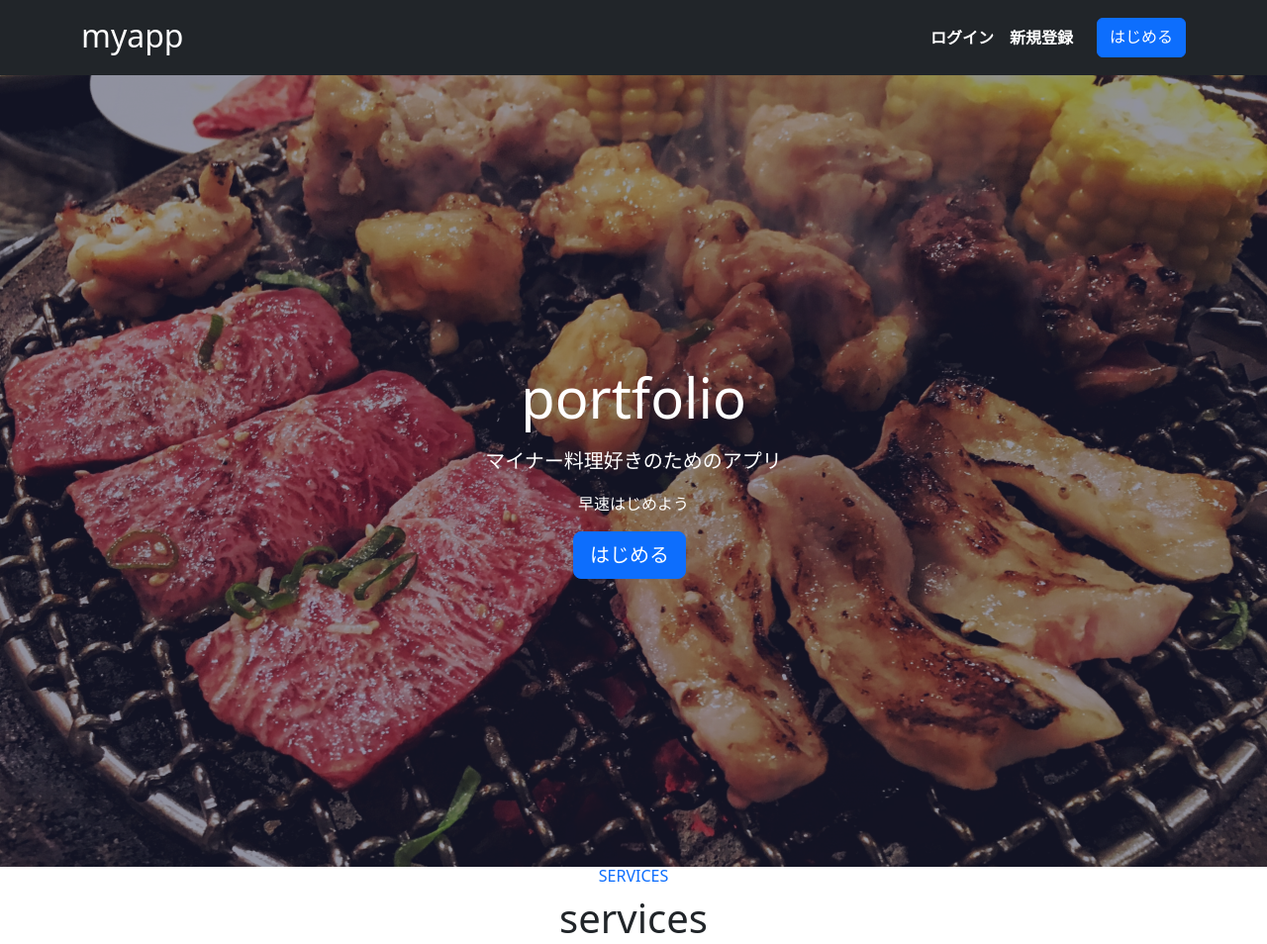
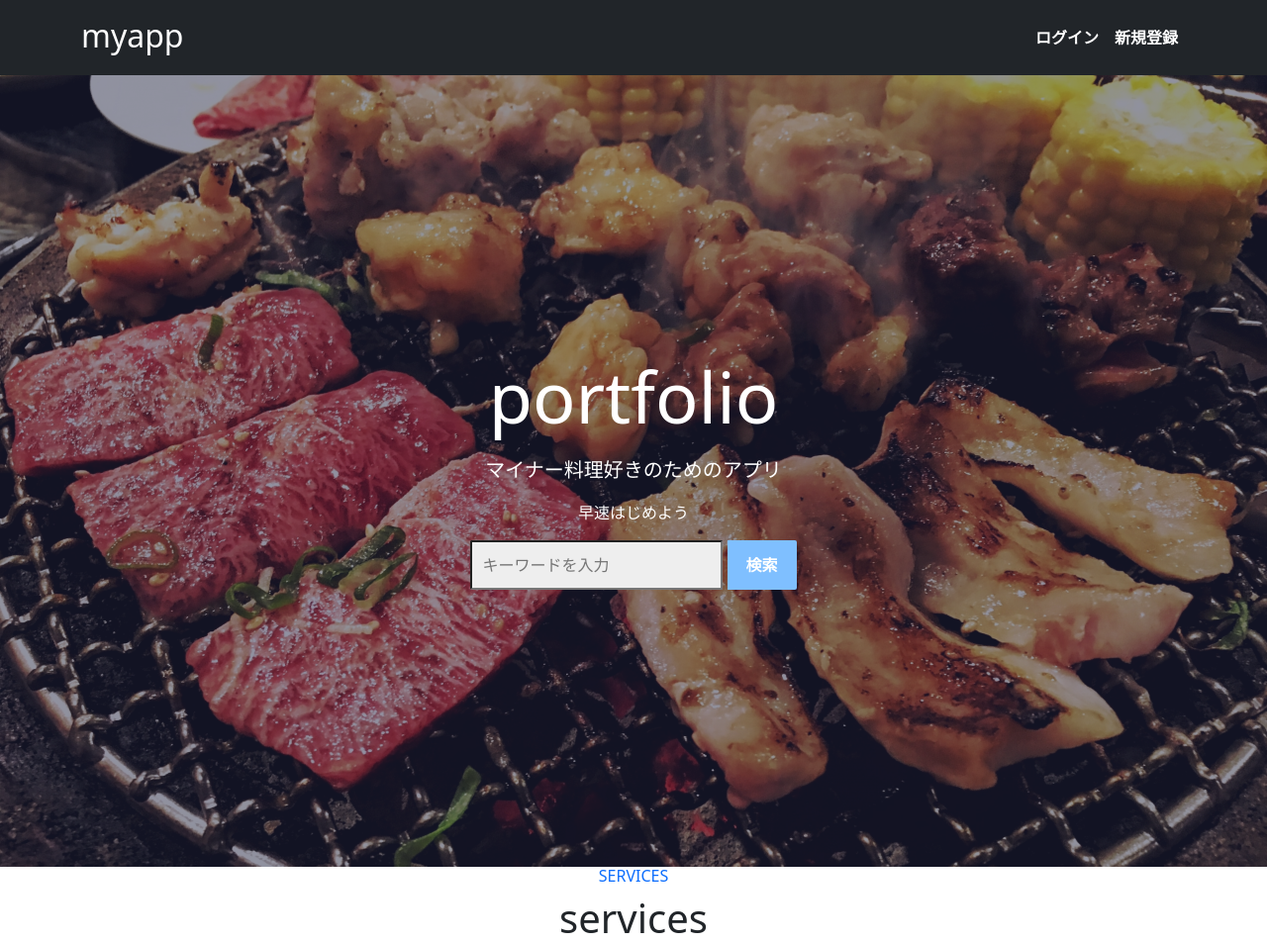
Before and after one commit to loveohamtom3/portfolio, a Django app: page / in a window 1280 px wide. Shown: the top 954 px of the page at 99% size. Run offline with Django 4.2, Linux system fonts and the light colour scheme; some libraries are stand-ins or nearby versions.

Commit message:
portfolio

```diff
--- a/myapp/admin.py
+++ b/myapp/admin.py
@@ -1,6 +1,7 @@
 from django.contrib import admin
+from myapp.models import Restaurants
 
-
+admin.site.register(Restaurants)
 
 
 
--- a/myapp/models.py
+++ b/myapp/models.py
@@ -7,3 +7,6 @@ class Restaurants(models.Model):
   Description = models.TextField('説明')
   Name = models.CharField('名前',max_length=100)
   Menu = models.TextField('メニュー')
+
+  def __str__(self):
+    return str(self.Name)
--- a/myapp/static/myapp/css/top.css
+++ b/myapp/static/myapp/css/top.css
@@ -56,3 +56,38 @@ a{
   background-color:rgba(37,39,71,0.5);
   z-index: -1;
 }
+
+#form{
+  max-width:270px;
+  margin-bottom:15px;
+  }
+
+  /*検索ボックス*/
+  #sbox{
+  left:0;
+  top:0;
+  outline:0;
+  height:50px;
+  padding:0 10px;
+  border-radius:2px 0 0 2px;
+  background:#eee;
+  }
+
+  /*検索ボタン*/
+  #sbtn{
+  width:70px;
+  height:50px;
+  left:270px;
+  top:0;
+  border-radius:0 2px 2px 0;
+  background:#7fbfff;
+  border:none;
+  color:#fff;
+  font-weight:bold;
+  font-size:16px;
+  }
+
+  /*検索ボタンマウスオーバー時*/
+  #sbtn:hover{
+  color:#666;
+  }
--- a/myapp/templates/myapp/top.html
+++ b/myapp/templates/myapp/top.html
@@ -29,7 +29,6 @@
             <li class="nav-item">
               <a class="nav-link" href="#">新規登録</a>
             </li>
-            <a class="btn btn-primary ms-3" href ="{% url 'myapp:myapp_search' %}" role="button">はじめる</a>
           </ul>
       </div>
     </nav>
@@ -39,10 +38,13 @@
          <div class="container">
           <div class="row">
             <div class="col-lg-7 mx-auto text-center">
-           <h1 class="display-4 text-white">portfolio</h1>
+           <h1 class="display-2 text-white">portfolio</h1>
            <p class="lead text-white my-3">マイナー料理好きのためのアプリ</p>
            <p class="text-white">早速はじめよう</p>
-           <a class="btn btn-primary btn-lg me-2" href ="{% url 'myapp:myapp_search' %}" role="button">はじめる</a>
+           <form method="GET" action="{% url 'myapp:myapp_search' %}">
+            <input id="sbox"  id="s" name="s" type="text"  href ="{% url 'myapp:myapp_search' %}" placeholder="キーワードを入力" />
+            <input id="sbtn" type="submit" value="検索" />
+      </form>
         </div>
       </div>
     </div>
--- a/myapp/views.py
+++ b/myapp/views.py
@@ -2,10 +2,13 @@ from http.client import HTTPResponse
 from django.contrib import messages
 from django.db.models import Q
 from django.shortcuts import render
-from myapp.models import Restaurants
+from .forms import SearchForm
+from .models import Restaurants
+from functools import reduce
+from operator import and_
+
 
 # Create your views here.
-
 def top(request):
     return render(request,'myapp/top.html')
 
@@ -19,15 +22,15 @@ def myapp_detail(request,myapp_id):
     return HTTPResponse('詳細閲覧')
 
 def myapp_search(request):
+    if request.method == 'POST':
+       form = SearchForm(request.POST)
     restaurants = Restaurants.objects.order_by('-id')
     """ 検索機能の処理 """
-    keyword = request.GET.get('keyword')
+    keyword = request.GET.get('名前')
 
     if keyword:
         restaurants = restaurants.filter(
-                 Q(name__icontains=keyword),
-               ).all()
-        print([a.name for a in restaurants])
+                      Q(name__icontains=keyword))| Q(text__icontains=keyword).all()
         messages.success(request, '「{}」の検索結果'.format(keyword))
 
     return render(request, 'myapp/search.html', {'myapp': restaurants })
```
Also changed, not shown: myapp/forms.py (added, +11 -0 lines), myapp/static/myapp/css/search.css (+19 -0 lines), myapp/templates/myapp/search.html (+20 -18 lines).
